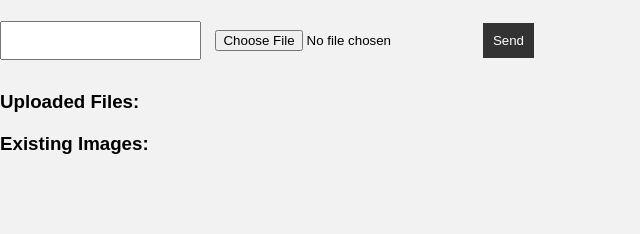
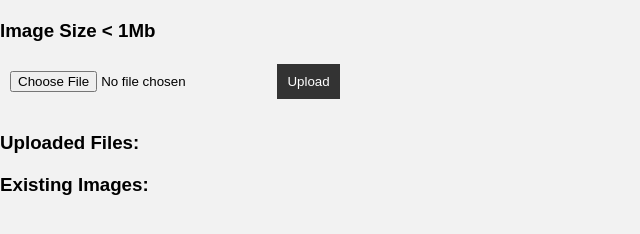
Before and after one commit to Pratham5901/ImageStoreSocket.io, a website: page index.html in a window 1280 px wide. Shown: the whole page, without its empty margins (0-640 px from the left). Drawn offline with nearby package versions, Linux system fonts and the light colour scheme; no server answers.

Commit message:
frontend edit

```diff
--- a/index.html
+++ b/index.html
@@ -3,15 +3,16 @@
 <head>
   <meta charset="UTF-8">
   <meta name="viewport" content="width=device-width, initial-scale=1.0">
-  <title>Socket.IO Chat</title>
+  <title>Socket.IO Image Store</title>
   <link rel="stylesheet" href="styles.css">
 </head>
 <body>
   <ul id="messages"></ul>
   <form id="form" action="" enctype="multipart/form-data">
-    <input id="m" autocomplete="off" />
+    <h3>Image Size < 1Mb</h3>
+
     <input type="file" name="file" id="file" />
-    <button>Send</button>
+    <button>Upload</button>
   </form>
 
   <!-- Display uploaded files -->
--- a/server.js
+++ b/server.js
@@ -100,6 +100,7 @@ app.post('/upload', upload.single('file'), (req, res) => {
     path: `/uploads/${req.file.filename}`,
   });
   res.send('File uploaded successfully!');
+  res.redirect("/");
 });
 
 // Set up the file deletion route
```
Also changed, not shown: uploads/file-1706254821219.png (added), 1 other file.
